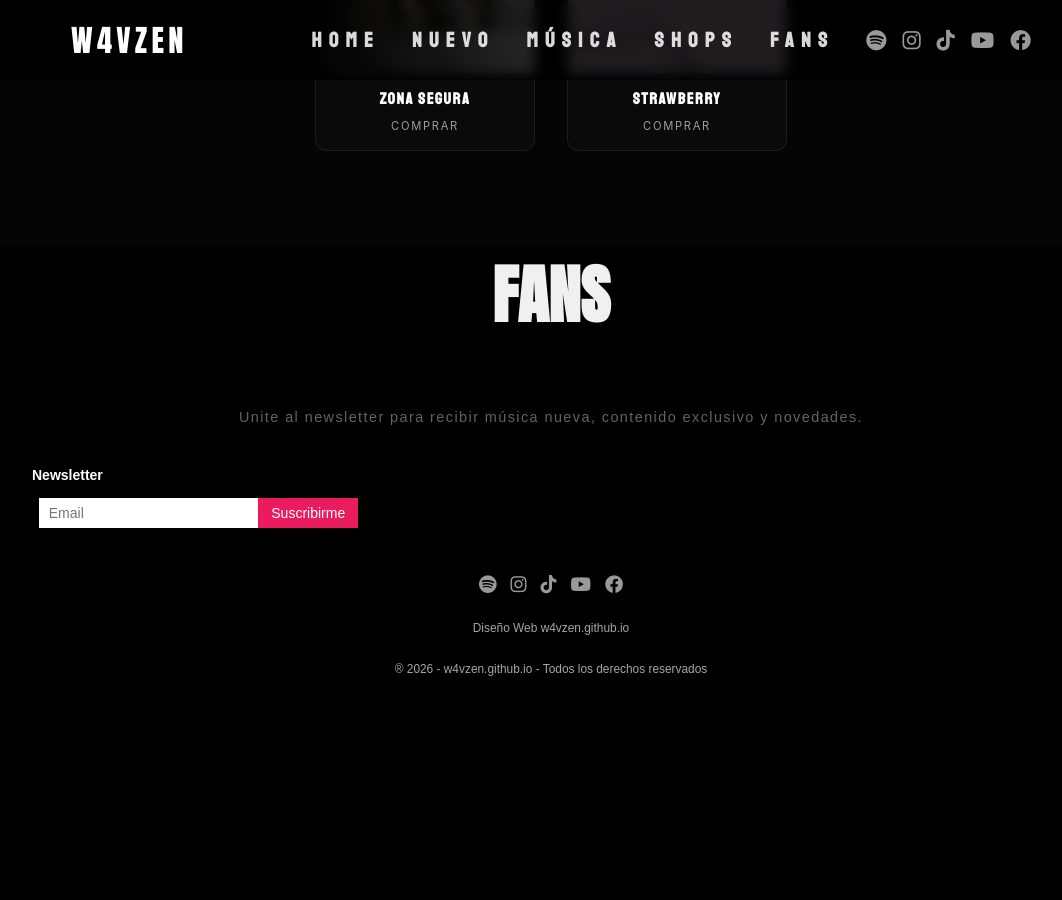
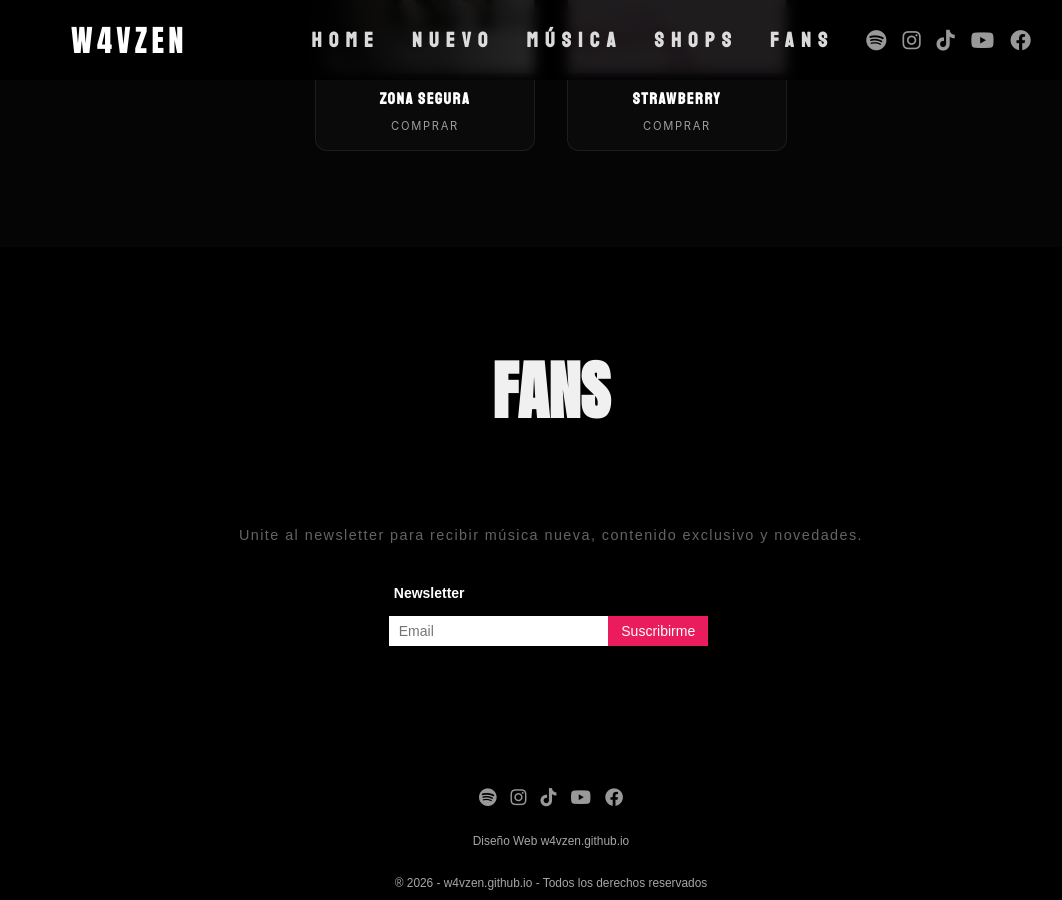
Before and after one commit to W4VZEN/w4vzen.github.io, a Jekyll site: the page built from index.html, in a window 1280 px wide and 900 px high, scrolled down 2616 px. Shown: the whole window, without its empty margins (89-1151 px from the left). Built offline with Jekyll 4.4.1, drawn with Linux system fonts in a browser that asks for light colours; some web fonts are replaced; comment, search, counter and statistics services are not loaded; before the commit the page ends 3302 px from its top, so only the background shows below that.

Commit message:
Update estilos.css

```diff
--- a/assets/css/estilos.css
+++ b/assets/css/estilos.css
@@ -276,6 +276,42 @@ p {
   line-height: 1.4;
   text-align: center;
 }
+
+
+/* ===========================
+   FANS / NEWSLETTER FIX
+=========================== */
+
+.fans-section {
+  padding: 6em 0;
+}
+
+.fans-section .container {
+  display: flex;
+  flex-direction: column;
+  align-items: center;
+}
+
+/* centra el wrapper del formulario */
+.newsletter-wrapper {
+  width: 100%;
+  display: flex;
+  justify-content: center;
+}
+
+/* fuerza el centrado del formulario Zoho */
+.quick_form_7_css {
+  width: 100% !important;
+  max-width: 400px;
+  margin: 0 auto !important;
+}
+
+/* asegura que el form interno no quede “pegado” a la izquierda */
+#customForm {
+  display: flex;
+  justify-content: center;
+}
+
 
 
 /* ===========================
```
